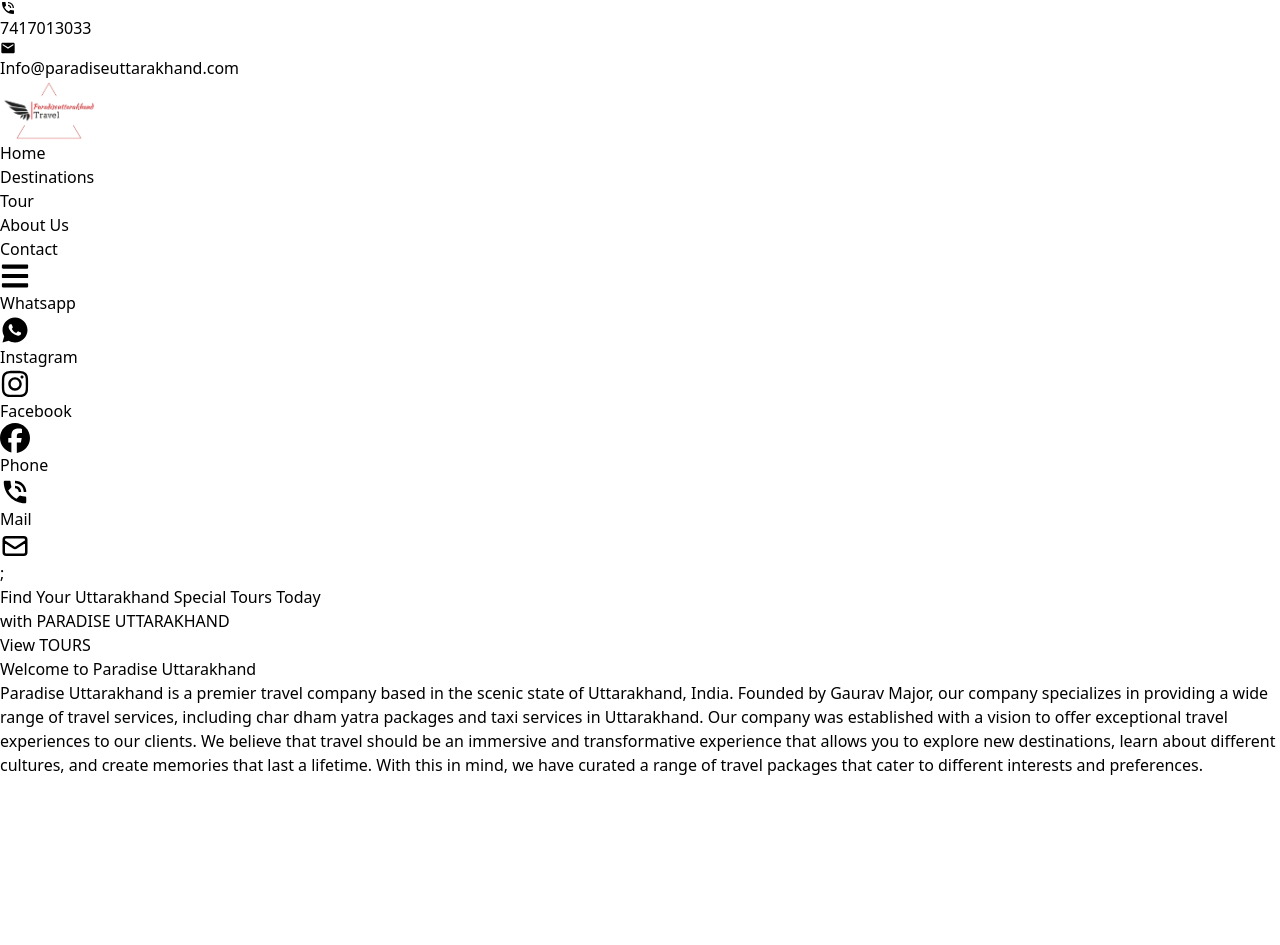
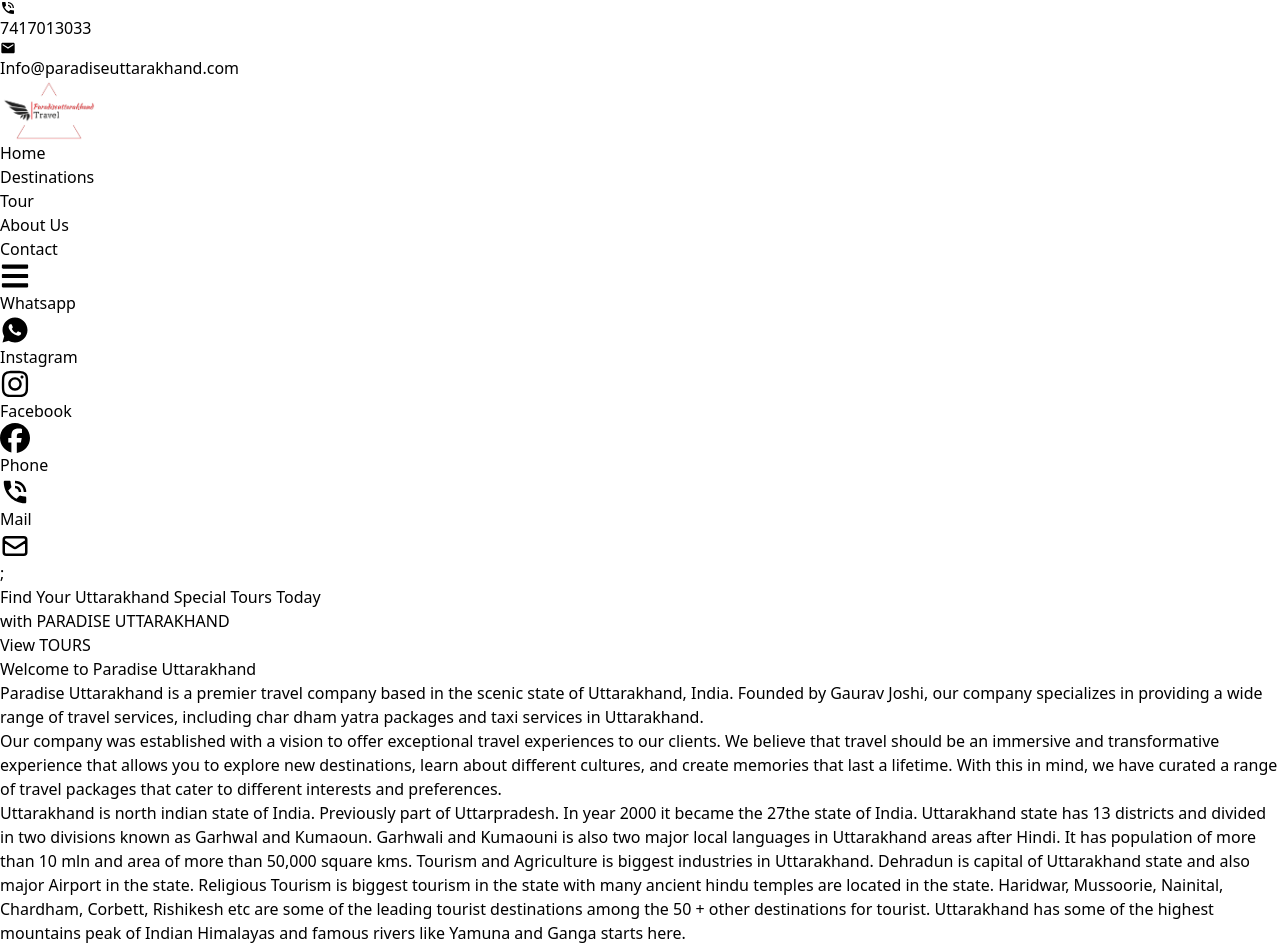
Before and after one commit to amank0259/Paradise-Uttarakhand, a React (Vite) app: page / in a window 1280 px wide. Before the commit the page ends 800 px from the top, so only its background shows below. Built offline with nearby package versions, Linux system fonts and the light colour scheme.

Commit message:
add some details in Home section

```diff
--- a/src/Components/Home.jsx
+++ b/src/Components/Home.jsx
@@ -4,6 +4,7 @@
 function Home() {
     return (
         <>
+            {/* Background image */}
             <div style={{
                 background: `linear-gradient(rgba(0,0,0,0.2), rgba(0,0,0,0.4), rgba(0,0,0,0.7)), url(${cover})`,
                 backgroundPosition: "center",
@@ -11,17 +12,20 @@
                 backgroundRepeat: "no-repeat",
             }} className='w-full h-[80vh] flex flex-col justify-end items-start p-10'>
             </div>
-            <div className='absolute top-[50%] left-[50%] -translate-x-[50%] -translate-y-[0%] flex flex-col items-center justify-center'>
+            {/* background image content */}
+            <div className='w-full absolute top-[50%] left-[50%] -translate-x-[50%] -translate-y-[0%] flex flex-col items-center justify-center'>
                 <h3 className='lg:text-3xl md:text-2xl text-xl font-semibold text-white'>Find Your Uttarakhand Special Tours Today</h3>
                 <h1 className='lg:text-5xl md:text-3xl text-2xl text-white font-semibold'>with PARADISE UTTARAKHAND</h1>
                 <button className='md:px-6 md:py-3 px-4 py-2 duration-200 bg-yellow-500 rounded-md text-white text-md md:text-xl m-4 hover:bg-yellow-600'>View TOURS</button>
             </div>
             <div className='Home_about flex flex-col items-center justify-center bg-zinc-200'>
-                <h1 className='text-xl md:text-2xl lg:text-3xl py-3'>Welcome to <span className='text-yellow-600 font-semibold'>Paradise Uttarakhand</span>
+                <h1 className='text-2xl md:text-3xl py-3 mx-auto px-10'>Welcome to <span className='text-yellow-600 font-semibold'>Paradise Uttarakhand</span>
                 </h1>
-                <p className='px-10 md:px-48 py-2'>Paradise Uttarakhand is a premier travel company based in the scenic state of Uttarakhand, India. Founded by Gaurav Major, our company specializes in providing a wide range of travel services, including char dham yatra packages and taxi services in Uttarakhand.
+                <p className='px-10 md:px-48 py-2 leading-6 tracking-wide text-lg'><span className='font-semibold'> Paradise Uttarakhand </span> is a premier travel company based in the scenic state of Uttarakhand, India. <span className='font-semibold'> Founded by Gaurav Joshi</span>, our company specializes in providing a wide range of travel services, including <span className='font-semibold'> char dham yatra packages </span> and <span className='font-semibold'> taxi services in Uttarakhand</span>.
+                    <br />
+                    Our company was established with a vision to offer exceptional travel experiences to our clients. We believe that travel should be an immersive and transformative experience that allows you to explore new destinations, learn about different cultures, and create memories that last a lifetime. With this in mind, we have curated a range of travel packages that cater to different interests and preferences.</p>
 
-                    Our company was established with a vision to offer exceptional travel experiences to our clients. We believe that travel should be an immersive and transformative experience that allows you to explore new destinations, learn about different cultures, and create memories that last a lifetime. With this in mind, we have curated a range of travel packages that cater to different interests and preferences.</p>
+                <p className='px-10 md:px-48 py-2 leading-6 tracking-wide text-lg md:block hidden'>Uttarakhand is north indian state of India. Previously part of Uttarpradesh. In year 2000 it became the 27the state of India. Uttarakhand state has 13 districts and divided in two divisions known as Garhwal and Kumaoun. Garhwali and Kumaouni is also two major local languages in Uttarakhand areas after Hindi. It has population of more than 10 mln and area of more than 50,000 square kms. Tourism and Agriculture is biggest industries in Uttarakhand. Dehradun is capital of Uttarakhand state and also major Airport in the state. Religious Tourism is biggest tourism in the state with many ancient hindu temples are located in the state. Haridwar, Mussoorie, Nainital, Chardham, Corbett, Rishikesh etc are some of the leading tourist destinations among the 50 + other destinations for tourist. Uttarakhand has some of the highest mountains peak of Indian Himalayas and famous rivers like Yamuna and Ganga starts here.</p>
             </div>
         </>
     );
```
